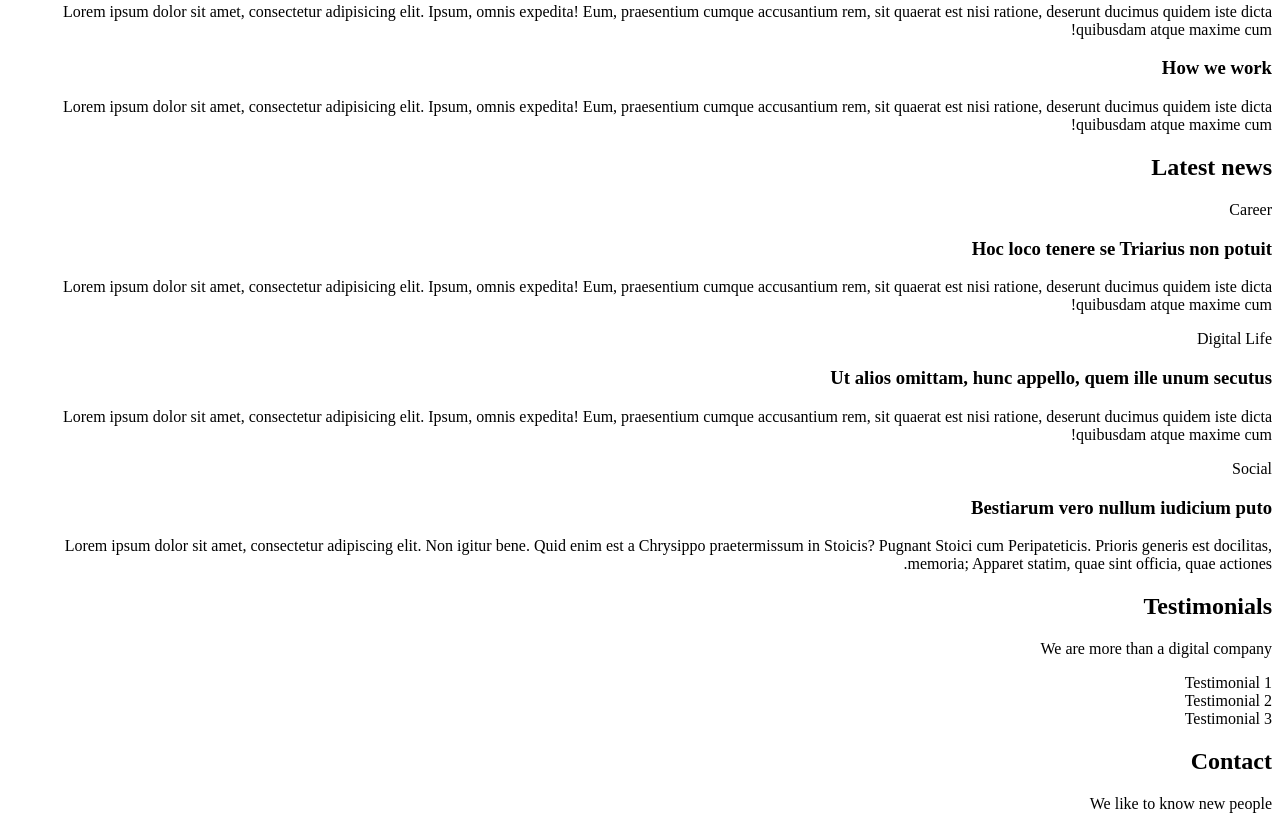
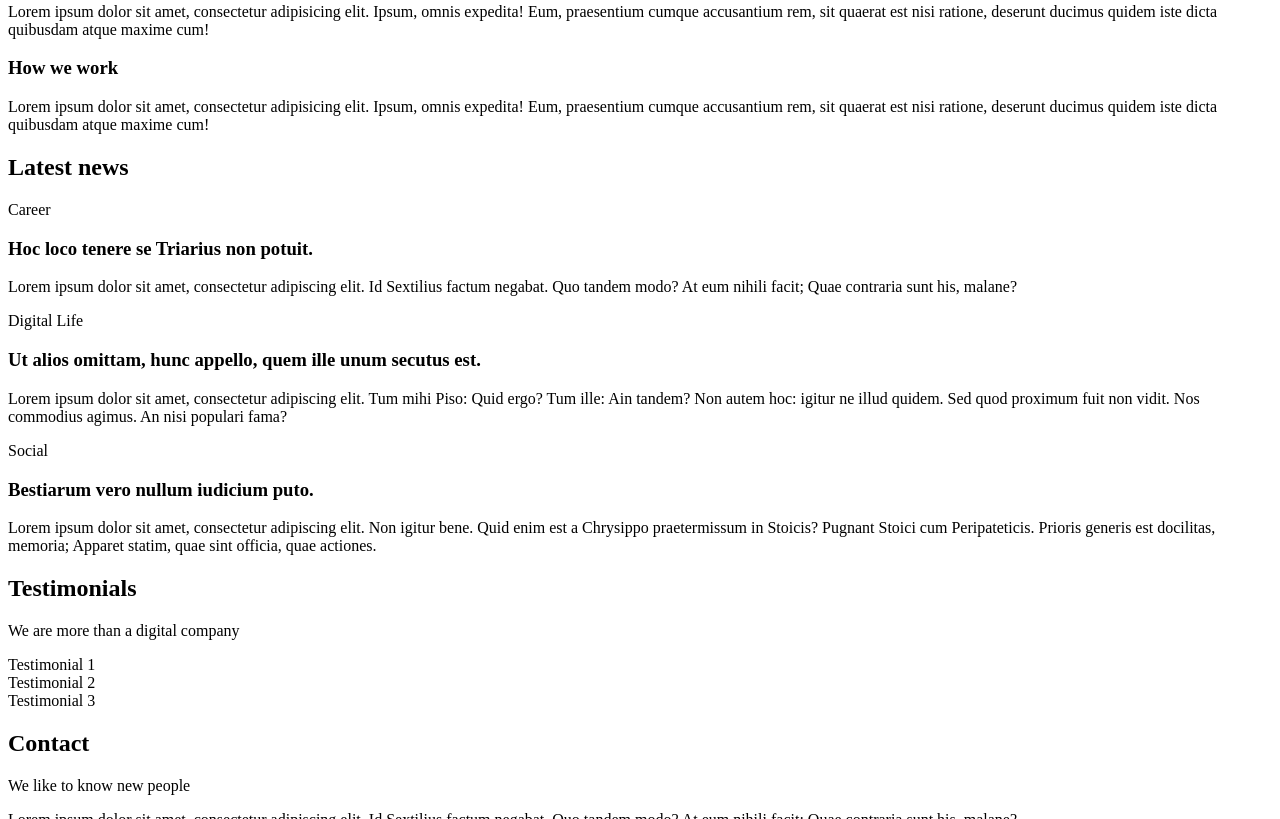
Before and after one commit to Knarta/holbertonschool-web_front_end, a plain HTML site: page html_advanced/17-index.html in a window 1280 px wide. Shown: the part 906-1725 px from the top of the page. Drawn offline with Linux system fonts and the light colour scheme.

Commit message:
Change text direction to left-to-right, update charset to UTF-8, refine content, and improve HTML structure in 17-index.html

```diff
--- a/html_advanced/17-index.html
+++ b/html_advanced/17-index.html
@@ -1,40 +1,36 @@
 <!DOCTYPE html>
-<html lang = "en" dir="rtl">
+<html lang="en" dir="ltr">
     <head>
-        <meta charset="UTF-8">
-        <meta name="viewport" content="width=device-width, initial-scale=1.0">
+        <meta charset="utf-8">
+        <meta name="viewport" content="width=device-width, initial-scale=1.0, viewport-fit=cover">
         <title>Homepage - Techium</title>
-        <meta name="description" content="This is the homepage of Techium.">
-        <link rel="icon" href="./favicon.ico" type="image/x-icon">
-        <link rel="icon" href="./favicon.png" type="image/png">
+        <meta name="description" content="Techium is a digital agency">
+        <link rel="icon" type="image/x-icon" href="./favicon.ico">
+        <link rel="icon" type="image/png" href="./favicon.png">
     </head>
     <body>
-        <!--Header-->
+        <!-- Header -->
         <header>
             <div>
                 <span>Techium</span>
                 <nav></nav>
             </div>
         </header>
-        <!--Main-->
+        <!-- Main -->
         <main>
-            <h1>
-                Homepage
-            </h1>
-            <!--Hero section-->
+            <h1>Homepage</h1>
+            <!-- Hero section -->
             <section>
                 <div>
-                    <h2>
-                        We help you build your brand!
-                    </h2>
+                    <h2>We help you build your brand!</h2>
                 </div>
             </section>
-            <!--Services section-->
+            <!-- Services section -->
             <section>
                 <div>
                     <header>
                         <h2>Services</h2>
-                        <p>work with you</p>
+                        <p>We work with you</p>
                     </header>
                     <div>
                         <h3>Design & Concept</h3>
@@ -46,7 +42,7 @@
                     </div>
                 </div>
             </section>
-            <!--Works section-->
+            <!-- Works section -->
             <section>
                 <div>
                     <header>
@@ -66,7 +62,7 @@
                     </div>
                 </div>
             </section>
-            <!--About Us section-->
+            <!-- About Us section -->
             <section>
                 <div>
                     <header>
@@ -75,21 +71,15 @@
                     </header>
                     <div>
                         <h3>Who are we</h3>
-                        <p>
-                            Lorem ipsum dolor sit amet, consectetur adipisicing elit. Ipsum, omnis expedita! Eum, praesentium cumque accusantium rem, sit quaerat est nisi ratione, deserunt ducimus quidem iste dicta quibusdam atque maxime cum!
-                        </p>
+                        <p>Lorem ipsum dolor sit amet, consectetur adipisicing elit. Ipsum, omnis expedita! Eum, praesentium cumque accusantium rem, sit quaerat est nisi ratione, deserunt ducimus quidem iste dicta quibusdam atque maxime cum!</p>
                         <h3>Our culture</h3>
-                        <p>
-                            Lorem ipsum dolor sit amet, consectetur adipisicing elit. Ipsum, omnis expedita! Eum, praesentium cumque accusantium rem, sit quaerat est nisi ratione, deserunt ducimus quidem iste dicta quibusdam atque maxime cum!
-                        </p>
+                        <p>Lorem ipsum dolor sit amet, consectetur adipisicing elit. Ipsum, omnis expedita! Eum, praesentium cumque accusantium rem, sit quaerat est nisi ratione, deserunt ducimus quidem iste dicta quibusdam atque maxime cum!</p>
                         <h3>How we work</h3>
-                        <p>
-                            Lorem ipsum dolor sit amet, consectetur adipisicing elit. Ipsum, omnis expedita! Eum, praesentium cumque accusantium rem, sit quaerat est nisi ratione, deserunt ducimus quidem iste dicta quibusdam atque maxime cum!
-                        </p>
+                        <p>Lorem ipsum dolor sit amet, consectetur adipisicing elit. Ipsum, omnis expedita! Eum, praesentium cumque accusantium rem, sit quaerat est nisi ratione, deserunt ducimus quidem iste dicta quibusdam atque maxime cum!</p>
                     </div>
                 </div>
             </section>
-            <!--Latest news section-->
+            <!-- Latest news section -->
             <section>
                 <div>
                     <header>
@@ -98,41 +88,27 @@
                     <div>
                         <article>
                             <p>Career</p>
-                            <h3>
-                                Hoc loco tenere se Triarius non potuit
-                            </h3>
-                            <p>
-                                Lorem ipsum dolor sit amet, consectetur adipisicing elit. Ipsum, omnis expedita! Eum, praesentium cumque accusantium rem, sit quaerat est nisi ratione, deserunt ducimus quidem iste dicta quibusdam atque maxime cum!
-                            </p>
+                            <h3>Hoc loco tenere se Triarius non potuit.</h3>
+                            <p>Lorem ipsum dolor sit amet, consectetur adipiscing elit. Id Sextilius factum negabat. Quo tandem modo? At eum nihili facit; Quae contraria sunt his, malane?</p>
                         </article>
                         <article>
                             <p>Digital Life</p>
-                            <h3>
-                                Ut alios omittam, hunc appello, quem ille unum secutus
-                            </h3>
-                            <p>
-                                Lorem ipsum dolor sit amet, consectetur adipisicing elit. Ipsum, omnis expedita! Eum, praesentium cumque accusantium rem, sit quaerat est nisi ratione, deserunt ducimus quidem iste dicta quibusdam atque maxime cum!
-                            </p>
+                            <h3>Ut alios omittam, hunc appello, quem ille unum secutus est.</h3>
+                            <p>Lorem ipsum dolor sit amet, consectetur adipiscing elit. Tum mihi Piso: Quid ergo? Tum ille: Ain tandem? Non autem hoc: igitur ne illud quidem. Sed quod proximum fuit non vidit. Nos commodius agimus. An nisi populari fama?</p>
                         </article>
                         <article>
                             <p>Social</p>
-                        <h3>
-                                Bestiarum vero nullum iudicium puto
-                        </h3>
-                        <p>
-                            Lorem ipsum dolor sit amet, consectetur adipiscing elit. Non igitur bene. Quid enim est a Chrysippo praetermissum in Stoicis? Pugnant Stoici cum Peripateticis. Prioris generis est docilitas, memoria; Apparet statim, quae sint officia, quae actiones.
-                        </p>
+                            <h3>Bestiarum vero nullum iudicium puto.</h3>
+                            <p>Lorem ipsum dolor sit amet, consectetur adipiscing elit. Non igitur bene. Quid enim est a Chrysippo praetermissum in Stoicis? Pugnant Stoici cum Peripateticis. Prioris generis est docilitas, memoria; Apparet statim, quae sint officia, quae actiones.</p>
                         </article>
                     </div>
                 </div>
             </section>
-            <!--Testimonials section-->
+            <!-- Testimonials section -->
             <section>
                 <div>
                     <header>
-                        <h2>
-                            Testimonials
-                        </h2>
+                        <h2>Testimonials</h2>
                         <p>We are more than a digital company</p>
                     </header>
                     <div>
@@ -148,28 +124,24 @@
                     </div>
                 </div>
             </section>
-            <!--Contact section-->
+            <!-- Contact section -->
             <section>
                 <div>
                     <header>
-                        <h2>
-                            Contact
-                        </h2>
+                        <h2>Contact</h2>
                         <p>We like to know new people</p>
                     </header>
                     <div>
-                        <p>
-                            Lorem ipsum dolor sit amet, consectetur adipiscing elit. Id Sextilius factum negabat. Quo tandem modo? At eum nihili facit; Quae contraria sunt his, malane?
-                        </p>
+                        <p>Lorem ipsum dolor sit amet, consectetur adipiscing elit. Id Sextilius factum negabat. Quo tandem modo? At eum nihili facit; Quae contraria sunt his, malane?</p>
                     </div>
                 </div>
             </section>
         </main>
-        <!--Footer-->
-            <footer>
-                <div>
-                    Footer
-                </div>
-            </footer>
+        <!-- Footer -->
+        <footer>
+            <div>
+                Footer
+            </div>
+        </footer>
     </body>
 </html>
```
